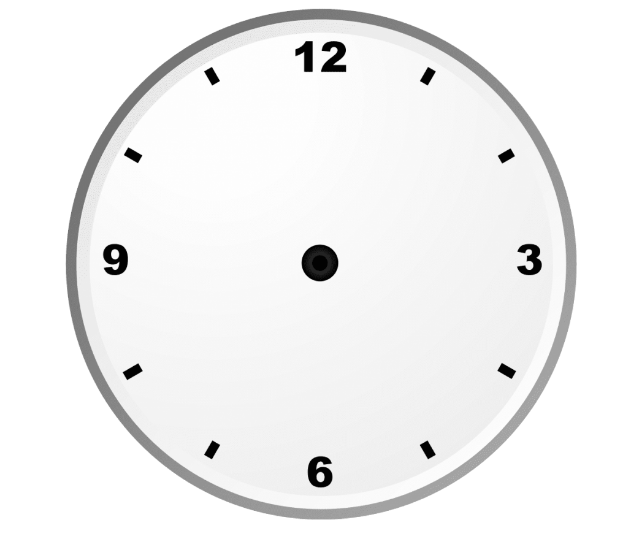
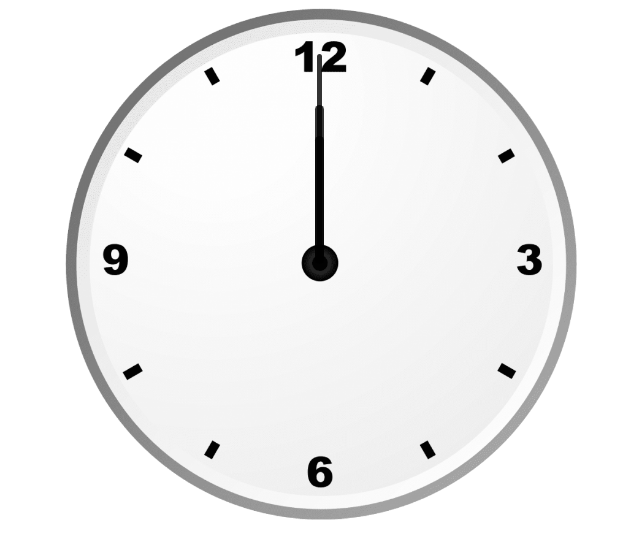
Before and after one commit to Harjot2552/analog-clock, a plain HTML site: page index.html in a window 1280 px wide. Shown: the whole page, without its empty margins (319-959 px from the left). Drawn offline with Linux system fonts and the light colour scheme.

Commit message:
Gave some more styling to hour minute and seconds needle

```diff
--- a/index.css
+++ b/index.css
@@ -13,3 +13,26 @@
     border-radius: 10px;
     transform-origin: bottom;
 }
+
+#hour{
+    width: 1.8%;
+    height: 25%;
+    top: 25%;
+    left: 48.85%;
+    opacity: 0.8;
+}
+#minute{
+    width: 1.6%;
+    height: 30%;
+    top: 19%;
+    left: 48.9%;
+    opacity: 0.8;
+}
+#second{
+    width: 1%;
+    height: 40%;
+    top: 9%;
+    left: 49.25%;
+    opacity: 0.8;
+
+}
```
